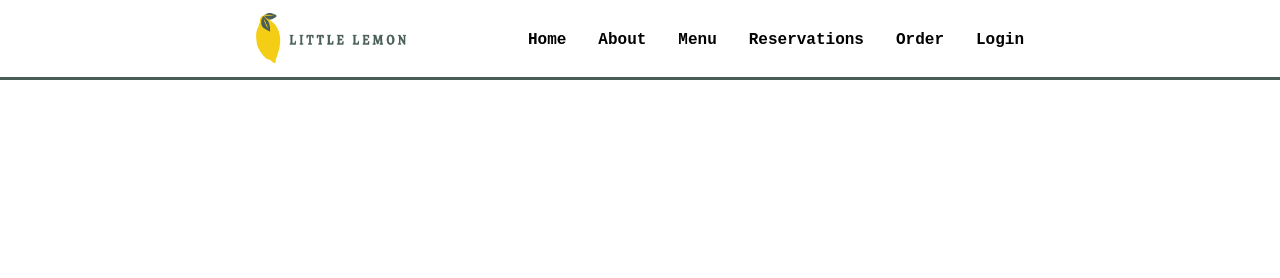
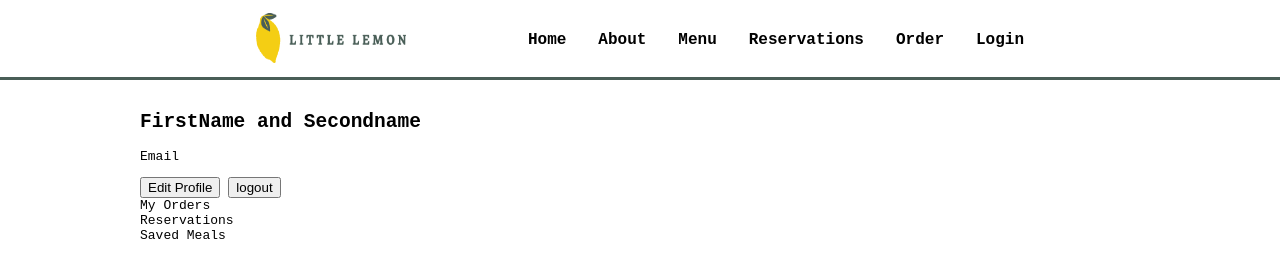
Before and after one commit to Witness-nkge/Little-Lemon-Vanilla-JS-Restaurant-Website, a plain HTML site: page web-pages-html/profile.html in a window 1280 px wide. Drawn offline with Linux system fonts and the light colour scheme.

Commit message:
Add profile page structure

```diff
--- a/web-pages-html/profile.html
+++ b/web-pages-html/profile.html
@@ -29,6 +29,26 @@
             </nav>
         </div>
     </header>
+
+    <main>
+        <section class="profile">
+            <div>
+                <img src="" alt="">
+            </div>
+            <div>
+                <h2>FirstName and Secondname</h2>
+                <p>Email</p>
+                <button>Edit Profile</button>
+                <button>logout</button>
+            </div>
+        </section>
+
+        <section>
+            <div>My Orders</div>
+            <div>Reservations</div>
+            <div>Saved Meals</div>
+        </section>
+    </main>
     <script src="../web-pages-scripts/menu.js"></script>
 </body>
 </html>
```
